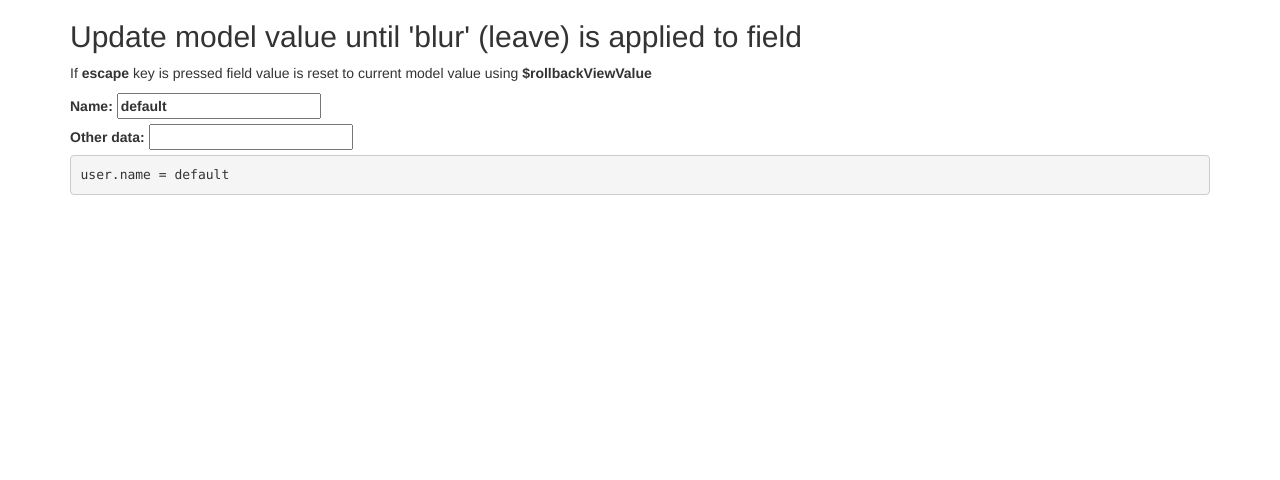
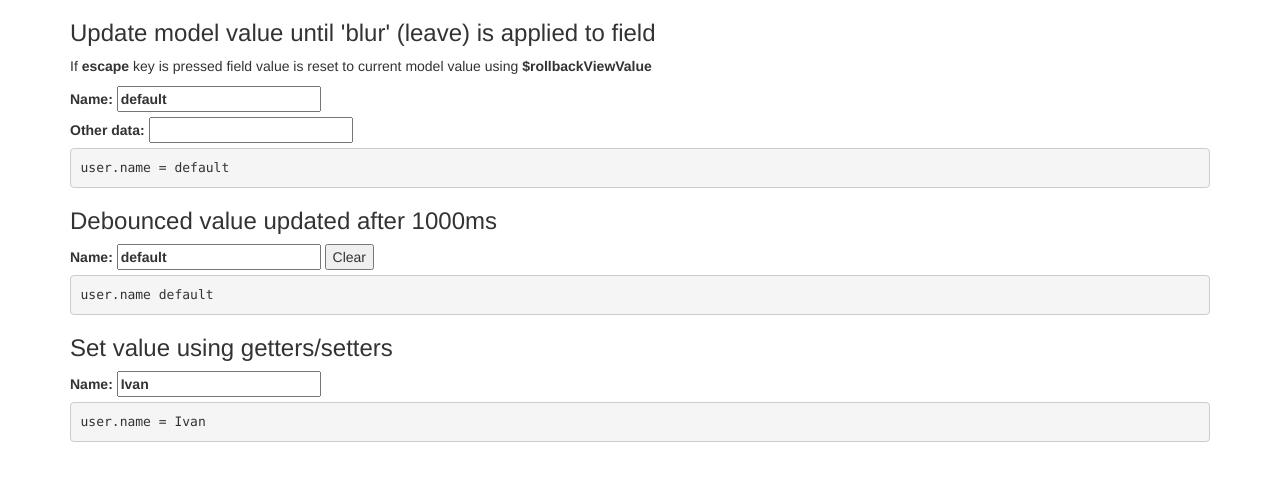
Before and after one commit to alcance/angular-api, a website: page model-options/index.html in a window 1280 px wide. Drawn offline with nearby package versions, Linux system fonts and the light colour scheme.

Commit message:
get values with setters and getters

```diff
--- a/model-options/app.js
+++ b/model-options/app.js
@@ -1,4 +1,7 @@
 angular.module('modeloptionsApp', [])
+
+// set value after blur / press escape to reset
+
 .controller('ModelOptionsController', ['$scope', function($scope){
     $scope.user = { name: 'default', data: ''};
 
@@ -10,3 +13,25 @@ angular.module('modeloptionsApp', [])
         }
     };
 }])
+
+// debouce value
+
+.controller('DebounceCtrl', ['$scope', function($scope){
+    $scope.user = { name: 'default' };
+}])
+
+
+// getter and setters
+.controller('GetterSetterCtrl', ['$scope', function($scope){
+    var _name = 'Ivan';
+    $scope.user = {
+        name: function(newName) {
+            // Note that newName can be undefined for two reasons:
+            // 1. It is called as a getter and thus called with no args
+            // 2. The property should actually be set to undefined. This
+            // happens e.g. if the input is invalid
+
+            return arguments.length ? (_name = newName) : _name;
+        }
+    };
+}])
--- a/model-options/debounce.js
+++ /dev/null
@@ -1,4 +0,0 @@
-angular.module('debouncedApp', [])
-.controller('DebounceCtrl', ['$scope', function($scope){
-    $scope.user = { name: 'default' };
-}])
--- a/model-options/index.html
+++ b/model-options/index.html
@@ -12,7 +12,7 @@
     <link rel="stylesheet" href="../bower_components/bootstrap/dist/css/bootstrap.min.css">
 </head>
 <body class="container">
-    <h2>Update model value until 'blur' (leave) is applied to field</h2>
+    <h3>Update model value until 'blur' (leave) is applied to field</h3>
     <p>If <strong>escape</strong> key is pressed field value is reset to current model value using <strong>$rollbackViewValue</strong></p>
     <div ng-controller="ModelOptionsController">
         <form name="userForm">
@@ -30,5 +30,32 @@
         </form>
         <pre>user.name = <span ng-bind="user.name"></span></pre>
     </div>
+
+    <h3>Debounced value updated after 1000ms</h3>
+    <div ng-controller="DebounceCtrl">
+        <form name="userForm">
+            <label>
+                Name:
+                <input type="text"  name="userName"
+                       ng-model="user.name"
+                       ng-model-options="{ debounce: 1000 }" />
+            </label>
+            <button ng-click="userForm.userName.$rollbackViewValue(); user.name = ''">Clear</button>
+            <pre>user.name <span ng-bind="user.name"></span></pre>
+        </form>
+    </div>
+
+    <h3>Set value using getters/setters</h3>
+    <div ng-controller="GetterSetterCtrl">
+        <form name="userForm">
+            <label>
+                Name:
+                <input type="text" name="userName"
+                       ng-model="user.name"
+                       ng-model-options="{ getterSetter: true }" />
+            </label>
+        </form>
+        <pre>user.name = <span ng-bind="user.name()"></span></pre>
+    </div>
 </body>
 </html>
```
Also changed, not shown: model-options/debounce.html (deleted, +0 -24 lines).
